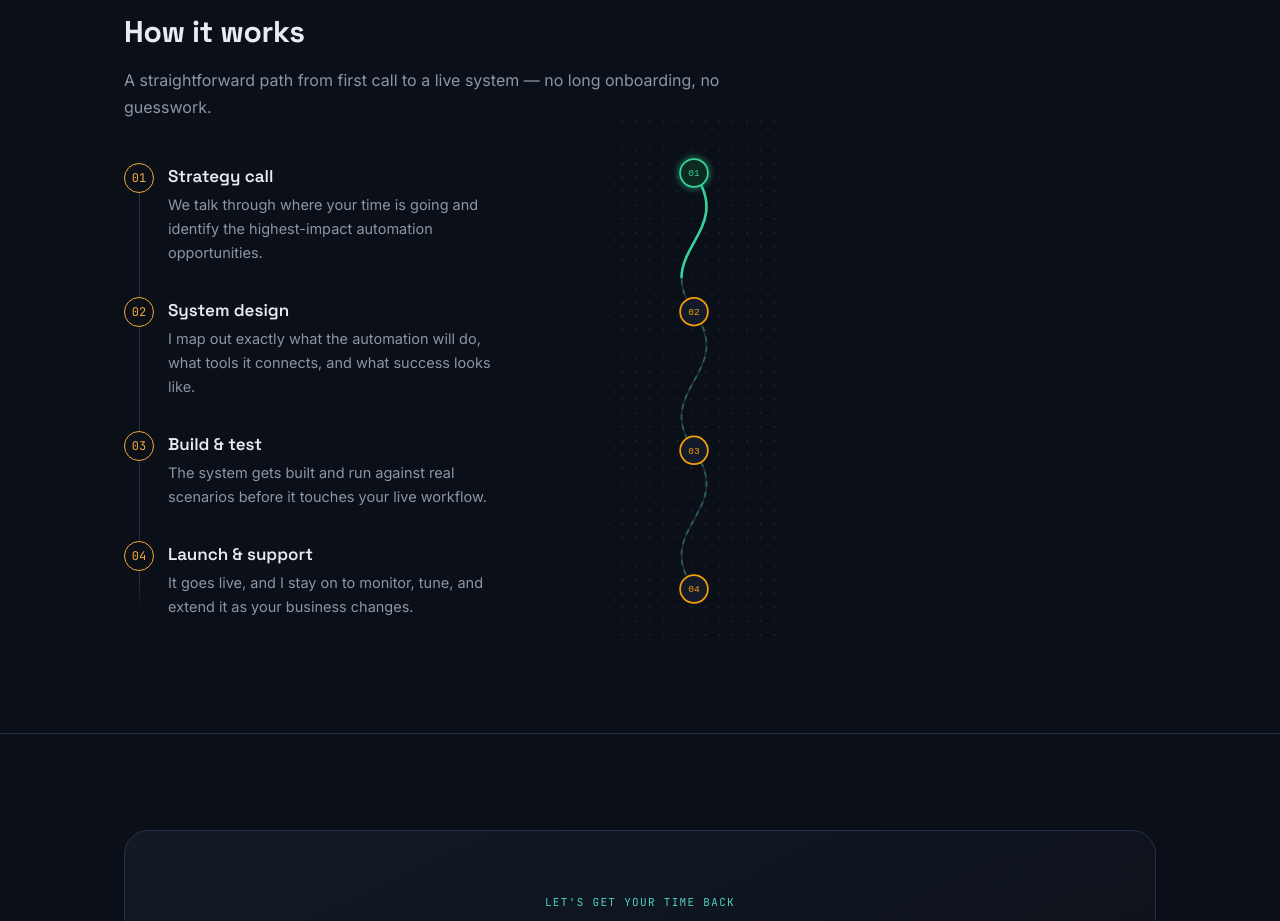
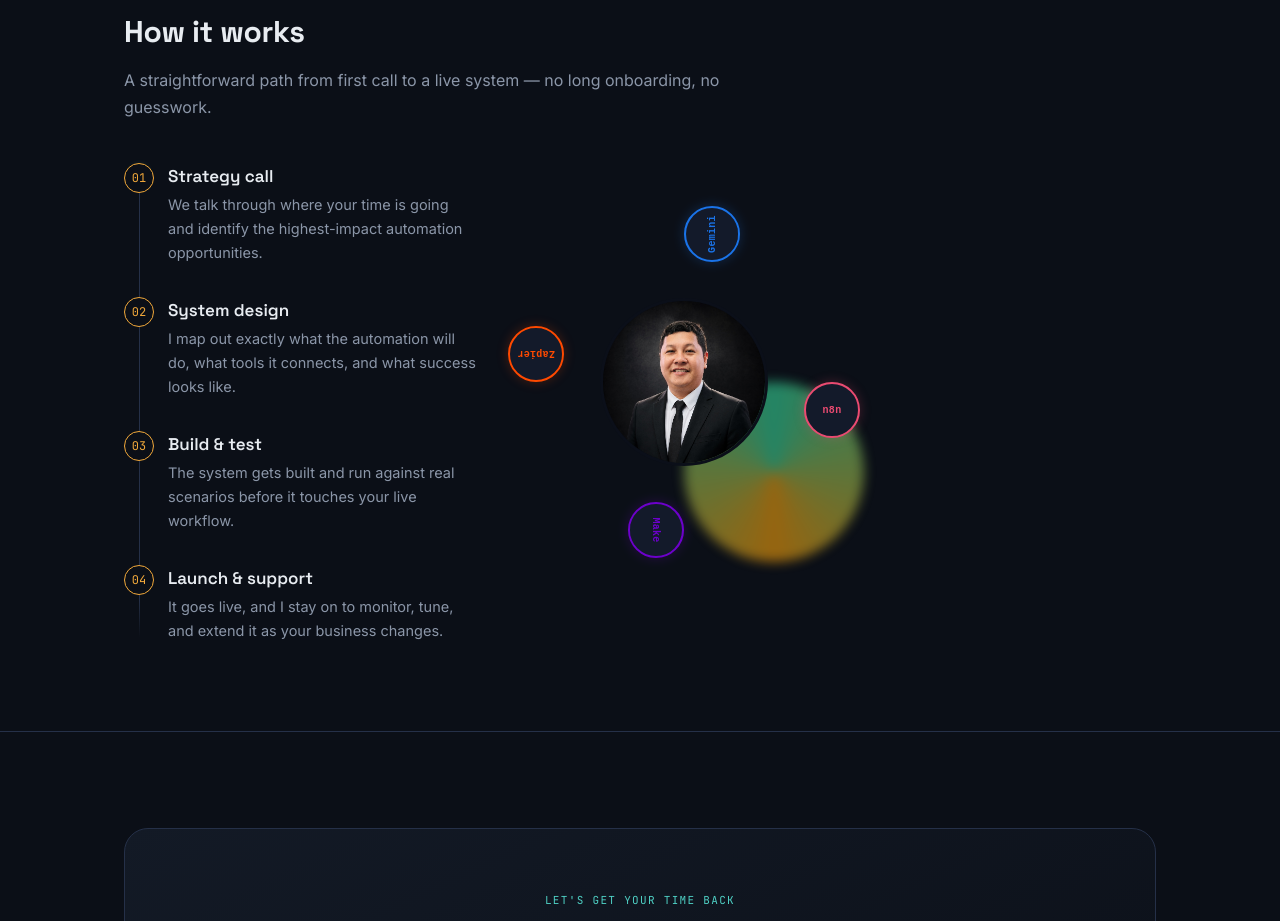
Before and after one commit to manuelraiautomation-bot/ai-automation-portfolio, a Next.js app: page / in a window 1280 px wide. Shown: the part 3020-3941 px from the top of the page. Built offline with nearby package versions, Linux system fonts and the light colour scheme.

Commit message:
Replace flow graph with orbiting photo of tools

```diff
--- a/app/HowItWorksVisual.js
+++ b/app/HowItWorksVisual.js
@@ -1,99 +1,70 @@
 "use client";
 
-import { useEffect, useRef, useState } from "react";
-
-const NODE_POSITIONS = [
-  { x: 100, y: 60 },
-  { x: 100, y: 220 },
-  { x: 100, y: 380 },
-  { x: 100, y: 540 },
+const TOOLS = [
+  { label: "n8n", color: "#ea4b71", angle: 0 },
+  { label: "Make", color: "#6d00cc", angle: 90 },
+  { label: "Zapier", color: "#ff4a00", angle: 180 },
+  { label: "Gemini", color: "#1a73e8", angle: 270 },
 ];
 
-const PATH_D =
-  "M100,60 C150,130 50,150 100,220 C150,290 50,310 100,380 C150,450 50,470 100,540";
+const RADIUS = 120;
+const ORBIT_DURATION = "22s";
 
 export default function HowItWorksVisual({ steps }) {
-  const [active, setActive] = useState(0);
-  const [pathLength, setPathLength] = useState(0);
-  const stepRefs = useRef([]);
-  const progressPathRef = useRef(null);
-
-  useEffect(() => {
-    if (progressPathRef.current) {
-      setPathLength(progressPathRef.current.getTotalLength());
-    }
-  }, []);
-
-  useEffect(() => {
-    const observer = new IntersectionObserver(
-      (entries) => {
-        entries.forEach((entry) => {
-          if (entry.isIntersecting) {
-            const idx = Number(entry.target.dataset.stepIndex);
-            setActive(idx);
-          }
-        });
-      },
-      { root: null, rootMargin: "-35% 0px -45% 0px", threshold: 0 }
-    );
-    stepRefs.current.forEach((el) => el && observer.observe(el));
-    return () => observer.disconnect();
-  }, [steps.length]);
-
-  const handleNodeClick = (i) => {
-    setActive(i);
-    stepRefs.current[i]?.scrollIntoView({ behavior: "smooth", block: "center" });
-  };
-
-  const progress = (active + 1) / steps.length;
-  const dashOffset = pathLength ? pathLength * (1 - progress) : 0;
-
   return (
     <div className="howItWorksGrid" style={{ display: "block" }}>
       <style>{`
         @media (min-width: 900px) {
           .howItWorksGrid {
             display: grid !important;
-            grid-template-columns: 1fr 300px;
+            grid-template-columns: 1fr 320px;
             gap: 48px;
-            align-items: start;
+            align-items: center;
           }
         }
-        .flowVisualWrap { display: none; }
+        .orbitWrap { display: none; }
         @media (min-width: 900px) {
-          .flowVisualWrap {
-            display: block;
+          .orbitWrap {
+            display: flex;
+            align-items: center;
+            justify-content: center;
             position: sticky;
             top: 120px;
           }
         }
-        @keyframes flowDash {
-          to { stroke-dashoffset: -24; }
+        @keyframes orbitSpin {
+          from { transform: rotate(0deg); }
+          to { transform: rotate(360deg); }
         }
-        .flowAmbient {
-          animation: flowDash 1.2s linear infinite;
+        @keyframes counterSpin {
+          from { transform: rotate(0deg); }
+          to { transform: rotate(-360deg); }
         }
-        .flowProgress {
-          transition: stroke-dashoffset 0.6s ease;
+        @keyframes ringSpin {
+          from { transform: rotate(0deg); }
+          to { transform: rotate(360deg); }
         }
-        .flowNode {
-          transition: fill 0.4s ease, stroke 0.4s ease, filter 0.4s ease;
-          cursor: pointer;
+        .orbitRing {
+          animation: orbitSpin ${ORBIT_DURATION} linear infinite;
         }
-        .flowNode:hover {
-          filter: brightness(1.2);
+        .orbitBadge {
+          animation: counterSpin ${ORBIT_DURATION} linear infinite;
+        }
+        .glowRing {
+          animation: ringSpin 10s linear infinite;
+        }
+        .orbitContainer:hover .orbitRing {
+          animation-play-state: paused;
+        }
+        .orbitContainer:hover .orbitBadge {
+          animation-play-state: paused;
         }
       `}</style>
 
       <div className="stepsPipeline">
         <div className="stepsPulse" aria-hidden="true" />
         {steps.map((step, i) => (
-          <div
-            className="stepItem"
-            key={step.title}
-            data-step-index={i}
-            ref={(el) => (stepRefs.current[i] = el)}
-          >
+          <div className="stepItem" key={step.title}>
             <div className="stepNumber">{String(i + 1).padStart(2, "0")}</div>
             <h3 className="stepTitle">{step.title}</h3>
             <p className="stepDesc">{step.desc}</p>
@@ -101,86 +72,111 @@ export default function HowItWorksVisual({ steps }) {
         ))}
       </div>
 
-      <div className="flowVisualWrap">
-        <svg
-          viewBox="0 0 200 600"
-          width="100%"
-          height="auto"
-          style={{ maxHeight: "520px" }}
+      <div className="orbitWrap">
+        <div
+          className="orbitContainer"
+          style={{
+            position: "relative",
+            width: "300px",
+            height: "300px",
+          }}
         >
-          <defs>
-            <pattern id="dotGrid" width="16" height="16" patternUnits="userSpaceOnUse">
-              <circle cx="1" cy="1" r="1" fill="#1e293b" />
-            </pattern>
-            <filter id="nodeGlow" x="-100%" y="-100%" width="300%" height="300%">
-              <feGaussianBlur stdDeviation="4" result="blur" />
-              <feMerge>
-                <feMergeNode in="blur" />
-                <feMergeNode in="SourceGraphic" />
-              </feMerge>
-            </filter>
-          </defs>
-
-          <rect x="0" y="0" width="200" height="600" fill="url(#dotGrid)" />
-
-          {/* static base connector */}
-          <path d={PATH_D} fill="none" stroke="#232c3f" strokeWidth="2" />
-
-          {/* ambient always-moving dashed flow, like a running workflow */}
-          <path
-            d={PATH_D}
-            fill="none"
-            stroke="#34d399"
-            strokeOpacity="0.35"
-            strokeWidth="2"
-            strokeDasharray="6 6"
-            className="flowAmbient"
+          {/* rotating gradient glow ring behind photo */}
+          <div
+            className="glowRing"
+            style={{
+              position: "absolute",
+              top: "50%",
+              left: "50%",
+              width: "180px",
+              height: "180px",
+              borderRadius: "50%",
+              transform: "translate(-50%, -50%)",
+              background:
+                "conic-gradient(from 0deg, #34d399, #f59e0b, #34d399)",
+              filter: "blur(6px)",
+              opacity: 0.6,
+            }}
           />
 
-          {/* progress fill synced to active step, like execution completing */}
-          <path
-            ref={progressPathRef}
-            d={PATH_D}
-            fill="none"
-            stroke="#34d399"
-            strokeWidth="3"
-            strokeLinecap="round"
-            strokeDasharray={pathLength}
-            strokeDashoffset={dashOffset}
-            className="flowProgress"
-          />
+          {/* photo */}
+          <div
+            style={{
+              position: "absolute",
+              top: "50%",
+              left: "50%",
+              width: "168px",
+              height: "168px",
+              borderRadius: "50%",
+              transform: "translate(-50%, -50%)",
+              overflow: "hidden",
+              border: "3px solid #0b0f19",
+              zIndex: 2,
+            }}
+          >
+            <img
+              src="/images/manuel.jpg"
+              alt="Manuel Rebutido"
+              style={{
+                width: "100%",
+                height: "100%",
+                objectFit: "cover",
+              }}
+            />
+          </div>
 
-          {NODE_POSITIONS.map((pos, i) => {
-            const isActive = i <= active;
-            return (
-              <g
-                key={i}
-                onClick={() => handleNodeClick(i)}
-                className="flowNode"
-                filter={isActive ? "url(#nodeGlow)" : undefined}
+          {/* orbiting tool badges */}
+          <div
+            className="orbitRing"
+            style={{
+              position: "absolute",
+              inset: 0,
+            }}
+          >
+            {TOOLS.map((tool) => (
+              <div
+                key={tool.label}
+                style={{
+                  position: "absolute",
+                  top: "50%",
+                  left: "50%",
+                  width: 0,
+                  height: 0,
+                  transform: `rotate(${tool.angle}deg) translateX(${RADIUS}px)`,
+                }}
               >
-                <circle
-                  cx={pos.x}
-                  cy={pos.y}
-                  r="16"
-                  fill={isActive ? "#0f2a22" : "#131a2a"}
-                  stroke={isActive ? "#34d399" : "#f59e0b"}
-                  strokeWidth="2"
-                />
-                <text
-                  x={pos.x}
-                  y={pos.y + 4}
-                  textAnchor="middle"
-                  fontSize="11"
-                  fontFamily="monospace"
-                  fill={isActive ? "#34d399" : "#f59e0b"}
+                <div
+                  className="orbitBadge"
+                  style={{
+                    transform: "translate(-50%, -50%)",
+                  }}
                 >
-                  {String(i + 1).padStart(2, "0")}
-                </text>
-              </g>
-            );
-          })}
-        </svg>
+                  <div
+                    style={{
+                      width: "56px",
+                      height: "56px",
+                      borderRadius: "50%",
+                      background: "#131a2a",
+                      border: `2px solid ${tool.color}`,
+                      display: "flex",
+                      alignItems: "center",
+                      justifyContent: "center",
+                      fontSize: "10px",
+                      fontFamily: "monospace",
+                      color: tool.color,
+                      fontWeight: 700,
+                      letterSpacing: "0.3px",
+                      textAlign: "center",
+                      boxShadow: `0 0 12px ${tool.color}40`,
+                    }}
+                  >
+                    {tool.label}
+                  </div>
+                </div>
+              </div>
+            ))}
+          </div>
+        </div>
       </div>
     </div>
   );
```
Also changed, not shown: public/Images/manuel.jpg (added).
